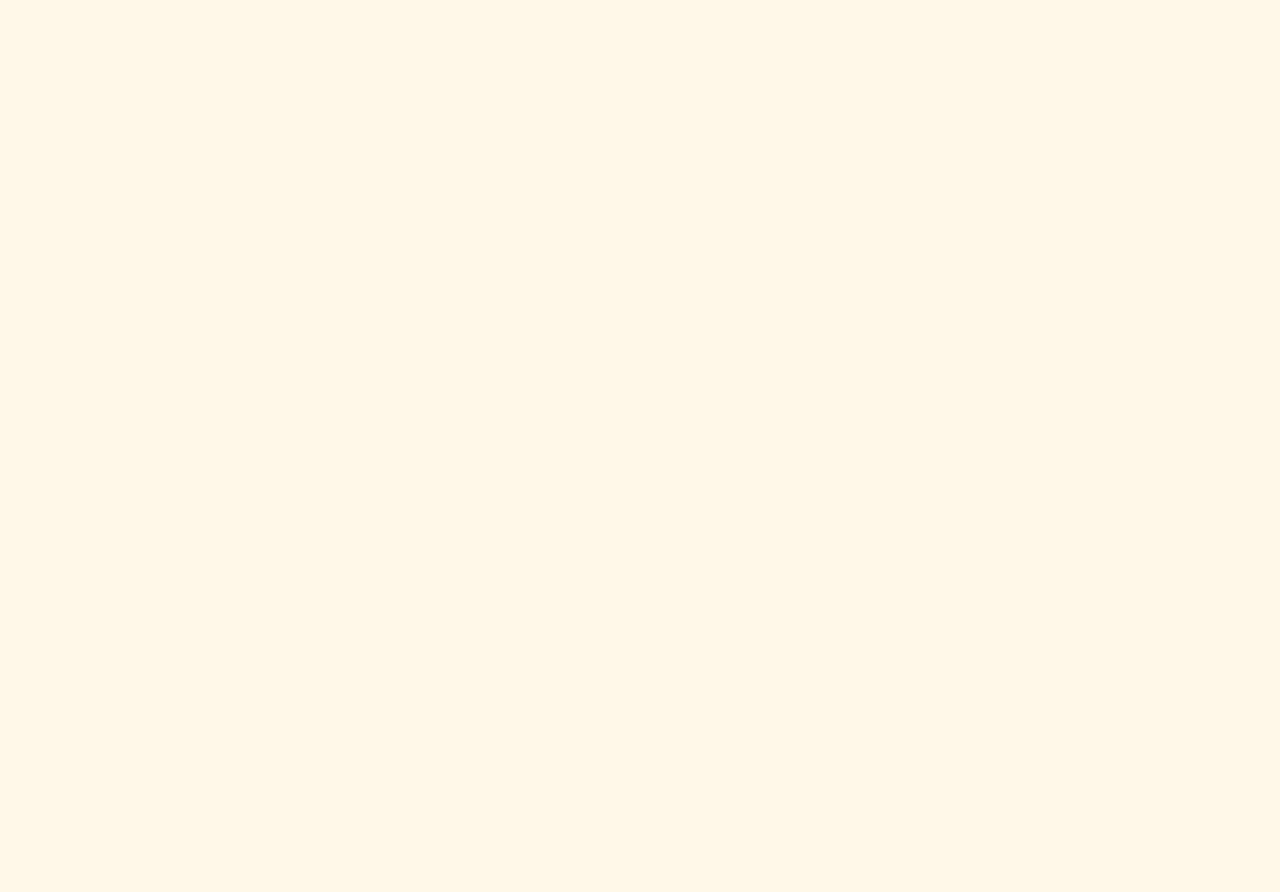
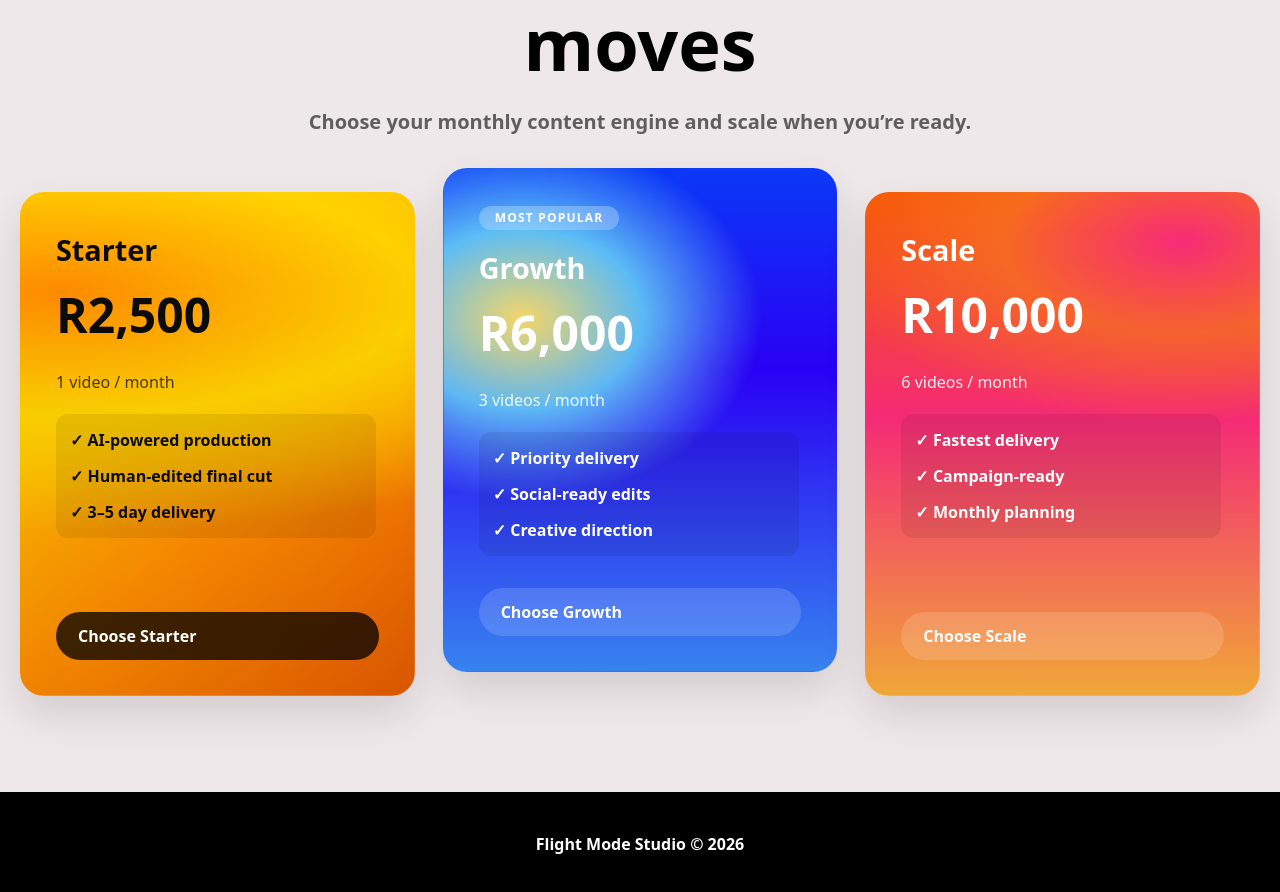
Before and after one commit to MumzKhumz/flight-mode-site, a Next.js app in the folder flight-mode-studio-site/: page / in a window 1280 px wide. Shown: the part 766-1658 px from the top of the page. Before the commit the page ends 800 px from the top, so only its background shows below. Built offline with nearby package versions, Linux system fonts and the light colour scheme.

Commit message:
Update page.tsx

```diff
--- a/flight-mode-studio-site/app/page.tsx
+++ b/flight-mode-studio-site/app/page.tsx
@@ -4,14 +4,13 @@ import Image from "next/image";
 import { motion } from "framer-motion";
 
 interface CardProps {
-  label?: string;
+  name: string;
   price: string;
   videos: string;
   features: string[];
   button: string;
-  gradient: string;
-  text: string;
-  buttonStyle: string;
+  variant: "yellow" | "blue" | "orange";
+  label?: string;
   highlight?: boolean;
 }
 
@@ -49,7 +48,7 @@ function Header() {
 
         <a
           href="#pricing"
-          className="rounded-full border-2 border-black bg-black px-5 py-2 text-sm font-black text-white transition-colors hover:bg-gray-800"
+          className="rounded-full border-2 border-black bg-black px-5 py-2 text-sm font-black text-white transition hover:-translate-y-1"
         >
           Get content
         </a>
@@ -66,7 +65,20 @@ function HeroSection() {
         animate={{ opacity: 1, y: 0 }}
         transition={{ duration: 1 }}
       >
-        {/* Hero content */}
+        <h1 className="mx-auto max-w-4xl text-5xl font-black leading-tight md:text-7xl">
+          Big brand content, small business pricing.
+        </h1>
+
+        <p className="mx-auto mt-5 max-w-2xl text-xl font-semibold">
+          High-quality short-form videos delivered monthly.
+        </p>
+
+        <a
+          href="#pricing"
+          className="mt-8 inline-block rounded-full border-2 border-black bg-yellow-300 px-6 py-3 font-black transition hover:-translate-y-1"
+        >
+          View pricing
+        </a>
       </motion.div>
     </section>
   );
@@ -74,16 +86,121 @@ function HeroSection() {
 
 function PricingSection() {
   return (
-    <section id="pricing" className="mx-auto max-w-7xl px-5 py-24 text-center">
-      {/* Pricing content */}
+    <section id="pricing" className="bg-[#efe8ea] px-5 py-24">
+      <div className="mx-auto max-w-7xl">
+        <div className="mb-14 text-center">
+          <h2 className="text-5xl font-black leading-tight md:text-7xl">
+            Simple plans for content that moves
+          </h2>
+          <p className="mx-auto mt-5 max-w-2xl text-xl font-semibold text-black/60">
+            Choose your monthly content engine and scale when you’re ready.
+          </p>
+        </div>
+
+        <div className="grid gap-7 md:grid-cols-3">
+          <PricingCard
+            name="Starter"
+            price="R2,500"
+            videos="1 video / month"
+            features={[
+              "AI-powered production",
+              "Human-edited final cut",
+              "3–5 day delivery",
+            ]}
+            button="Choose Starter"
+            variant="yellow"
+          />
+
+          <PricingCard
+            label="Most popular"
+            name="Growth"
+            price="R6,000"
+            videos="3 videos / month"
+            features={[
+              "Priority delivery",
+              "Social-ready edits",
+              "Creative direction",
+            ]}
+            button="Choose Growth"
+            variant="blue"
+            highlight
+          />
+
+          <PricingCard
+            name="Scale"
+            price="R10,000"
+            videos="6 videos / month"
+            features={[
+              "Fastest delivery",
+              "Campaign-ready",
+              "Monthly planning",
+            ]}
+            button="Choose Scale"
+            variant="orange"
+          />
+        </div>
+      </div>
     </section>
+  );
+}
+
+function PricingCard({
+  name,
+  label,
+  price,
+  videos,
+  features,
+  button,
+  variant,
+  highlight,
+}: CardProps) {
+  const variantClass = {
+    yellow: "pricing-card card--yellow text-black",
+    blue: "pricing-card card--blue text-white",
+    orange: "pricing-card card--orange text-white",
+  }[variant];
+
+  return (
+    <motion.div
+      initial={{ opacity: 0, y: 22 }}
+      whileInView={{ opacity: 1, y: 0 }}
+      viewport={{ once: true }}
+      transition={{ duration: 0.7 }}
+      className={`${variantClass} ${highlight ? "md:-translate-y-6" : ""}`}
+    >
+      <div>
+        {label && (
+          <span className="mb-4 inline-block rounded-full bg-white/25 px-4 py-1 text-xs font-black uppercase tracking-widest backdrop-blur">
+            {label}
+          </span>
+        )}
+
+        <h3>{name}</h3>
+        <div className="price">{price}</div>
+        <p className={variant === "yellow" ? "text-black/70" : "text-white/90"}>
+          {videos}
+        </p>
+
+        <div className="panel">
+          <ul className="space-y-3 font-semibold">
+            {features.map((feature) => (
+              <li key={feature}>✓ {feature}</li>
+            ))}
+          </ul>
+        </div>
+      </div>
+
+      <a href="#call" className="btn mt-8">
+        {button}
+      </a>
+    </motion.div>
   );
 }
 
 function Footer() {
   return (
-    <footer className="bg-black text-white">
-      {/* Footer content */}
+    <footer className="bg-black px-5 py-10 text-center text-white">
+      <p className="font-black">Flight Mode Studio © 2026</p>
     </footer>
   );
 }
```
